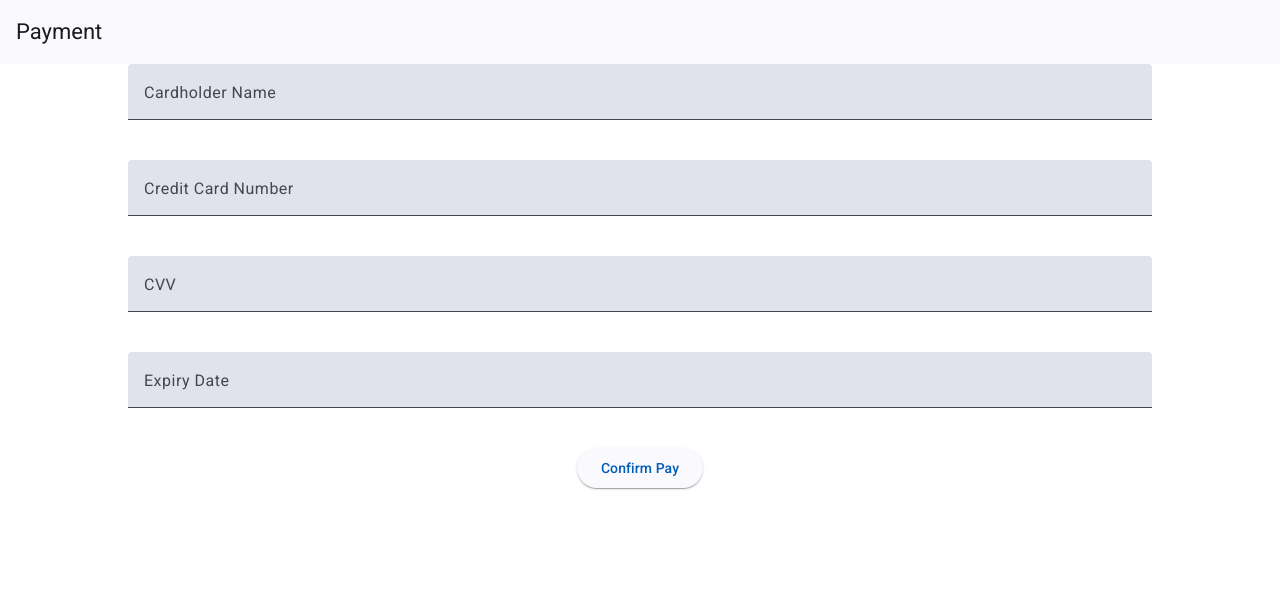
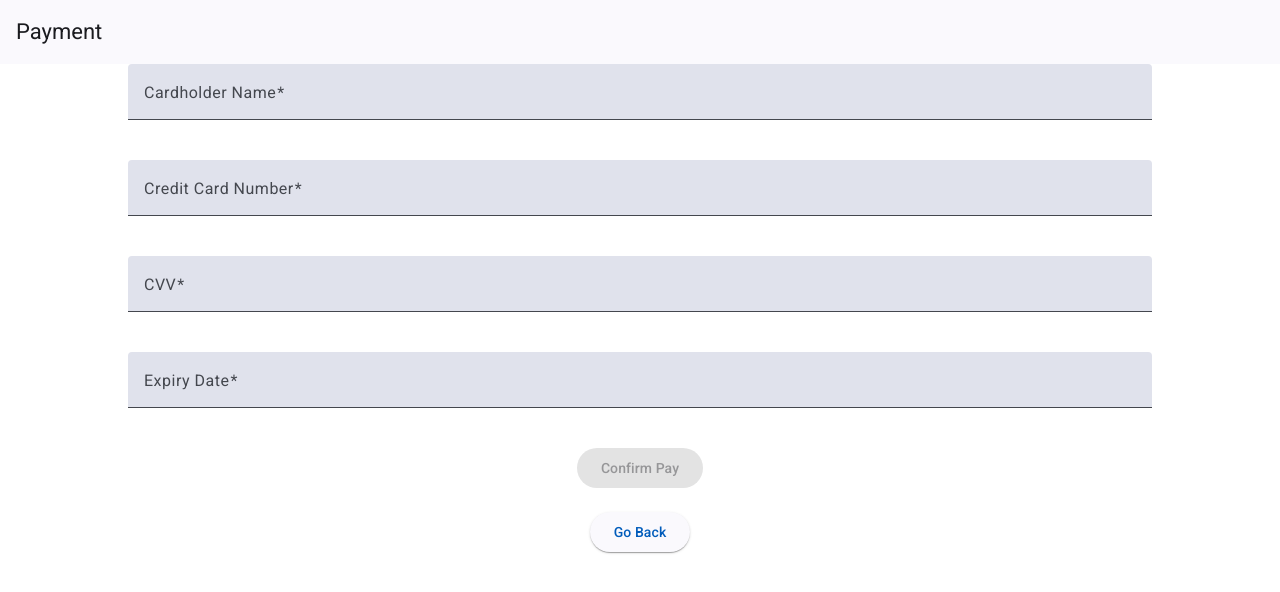
Before and after one commit to Maddddy2582/webtech_2024_phase2, an Angular app in the folder src/hotel-management-app/: page /payment in a window 1280 px wide. Shown: the top 592 px of the page. Built offline with nearby package versions, Linux system fonts and the light colour scheme.

Commit message:
fix: resolved PR comments

```diff
--- a/src/hotel-management-app/src/app/customer/cart/cart.component.html
+++ b/src/hotel-management-app/src/app/customer/cart/cart.component.html
@@ -30,3 +30,4 @@
     <div>Total Amount: {{ totalAmount }}</div>
     <button mat-raised-button color="primary" (click)="goToPayment()">Pay</button>
 </div>
+<button mat-raised-button color="primary" (click)="goback()">Go Back</button>
--- a/src/hotel-management-app/src/app/customer/cart/cart.component.ts
+++ b/src/hotel-management-app/src/app/customer/cart/cart.component.ts
@@ -2,6 +2,7 @@ import { Component, OnInit } from '@angular/core';
 import { CartService } from '../../services/cart.service';
 import { Router } from '@angular/router';
 import { CartItem } from '../../models/cart.model';
+import { Location } from '@angular/common';
 
 @Component({
   selector: 'app-cart',
@@ -12,7 +13,10 @@ export class CartComponent implements OnInit {
   cartItems: CartItem[] = [];
   totalAmount: number = 0;
 
-  constructor(private cartService: CartService, private router : Router) {}
+  constructor(
+    private cartService: CartService,
+    private router : Router,
+    private location: Location) {}
 
   ngOnInit(): void {
     this.loadCart();
@@ -54,4 +58,8 @@ export class CartComponent implements OnInit {
   goToPayment(): void {
     this.router.navigate(['/payment']);
   }
+
+  goback(): void {
+    this.location.back();
+  }
 }
--- a/src/hotel-management-app/src/app/customer/menu/menu.component.ts
+++ b/src/hotel-management-app/src/app/customer/menu/menu.component.ts
@@ -4,6 +4,7 @@ import { HttpClient } from '@angular/common/http';
 import { Restaurant } from '../../models/restaurant.model';
 import { MenuItem } from '../../models/menu.model';
 import { CartService } from '../../services/cart.service';
+import { CartItem } from '../../models/cart.model';
 
 @Component({
   selector: 'app-menu',
@@ -31,7 +32,7 @@ export class MenuComponent implements OnInit {
     });
   }
 
-  addToCart(item: any): void {
+  addToCart(item: CartItem): void {
     this.cartService.addToCart(item);
   }
 
--- a/src/hotel-management-app/src/app/customer/payment/payment.component.html
+++ b/src/hotel-management-app/src/app/customer/payment/payment.component.html
@@ -3,22 +3,31 @@
     <span>Payment</span>
 </mat-toolbar>
 
-<div class="payment-form">
+<form [formGroup]="paymentForm" class="payment-form" (ngSubmit)="confirmPayment()">
     <mat-form-field>
         <mat-label>Cardholder Name</mat-label>
-        <input matInput [(ngModel)]="paymentDetails.cardholderName">
+        <input matInput formControlName="cardholderName">
+        <mat-error *ngIf="paymentForm.get('cardholderName')?.hasError('required')">Cardholder Name is required</mat-error>
     </mat-form-field>
     <mat-form-field>
         <mat-label>Credit Card Number</mat-label>
-        <input matInput [(ngModel)]="paymentDetails.cardNumber" type="text" maxlength="16">
+        <input matInput formControlName="cardNumber" type="text" maxlength="16">
+        <mat-error *ngIf="paymentForm.get('cardNumber')?.hasError('required')">Card Number is required</mat-error>
+        <mat-error *ngIf="paymentForm.get('cardNumber')?.hasError('pattern')">Invalid Card Number</mat-error>
     </mat-form-field>
     <mat-form-field>
         <mat-label>CVV</mat-label>
-        <input matInput [(ngModel)]="paymentDetails.cvv" type="text" maxlength="3">
+        <input matInput formControlName="cvv" type="text" maxlength="3">
+        <mat-error *ngIf="paymentForm.get('cvv')?.hasError('required')">CVV is required</mat-error>
+        <mat-error *ngIf="paymentForm.get('cvv')?.hasError('pattern')">Invalid CVV</mat-error>
     </mat-form-field>
     <mat-form-field>
         <mat-label>Expiry Date</mat-label>
-        <input matInput [(ngModel)]="paymentDetails.expiryDate" type="text" placeholder="MM/YY">
+        <input matInput formControlName="expiryDate" type="text" placeholder="MM/YY">
+        <mat-error *ngIf="paymentForm.get('expiryDate')?.hasError('required')">Expiry Date is required</mat-error>
+        <mat-error *ngIf="paymentForm.get('expiryDate')?.hasError('pattern')">Invalid Expiry Date</mat-error>
     </mat-form-field>
-    <button mat-raised-button color="primary" (click)="confirmPayment()">Confirm Pay</button>
-</div>
+    <button mat-raised-button color="primary" type="submit" [disabled]="paymentForm.invalid">Confirm Pay</button>
+    <br>
+    <button mat-raised-button color="primary" (click)="goBack()">Go Back</button>
+</form>
--- a/src/hotel-management-app/src/app/customer/payment/payment.component.ts
+++ b/src/hotel-management-app/src/app/customer/payment/payment.component.ts
@@ -1,7 +1,8 @@
 import { Component } from '@angular/core';
 import { Router } from '@angular/router';
-import { CustomerService } from '../../services/customer.service';
 import { CartService } from '../../services/cart.service';
+import { FormBuilder, FormGroup, Validators } from '@angular/forms';
+import { Location } from '@angular/common';
 
 @Component({
   selector: 'app-payment',
@@ -9,19 +10,30 @@ import { CartService } from '../../services/cart.service';
   styleUrls: ['./payment.component.css']
 })
 export class PaymentComponent {
-  paymentDetails = {
-    cardholderName: '',
-    cardNumber: '',
-    cvv: '',
-    expiryDate: ''
-  };
-
-  constructor(private router: Router, private customerService: CustomerService , private cartService: CartService) {}
+  paymentForm: FormGroup;
+   constructor(
+    private router: Router,
+    private cartService: CartService,
+    private location: Location,
+    private paymentFormBuild: FormBuilder) {
+      this.paymentForm = this.paymentFormBuild.group({
+        cardholderName: ['', Validators.required],
+        cardNumber: ['', [Validators.required, Validators.pattern(/^\d{16}$/)]],
+        cvv: ['', [Validators.required, Validators.pattern(/^\d{3}$/)]],
+        expiryDate: ['', [Validators.required, Validators.pattern(/^(0[1-9]|1[0-2])\/?([0-9]{2})$/)]]
+      });
+    }
 
   confirmPayment(): void {
-    const userCart = this.cartService.getUserCartKey()
-    localStorage.setItem(userCart, JSON.stringify([]));
-    alert("Payment Successful 🎉")
-    this.router.navigate(['/dashboard']);
+    if (this.paymentForm.valid) {
+      const userCart = this.cartService.getUserCartKey()
+      localStorage.setItem(userCart, JSON.stringify([]));
+      alert("Payment Successful 🎉")
+      this.router.navigate(['/dashboard']);
+    }
+  }
+
+  goBack(){
+    this.location.back();
   }
 }
--- a/src/hotel-management-app/src/app/models/menu.model.ts
+++ b/src/hotel-management-app/src/app/models/menu.model.ts
@@ -4,4 +4,5 @@ export interface MenuItem {
     description: string;
     price: number;
     imagePath: string;
+    quantity: number;
   }
--- a/src/hotel-management-app/src/app/services/cart.service.ts
+++ b/src/hotel-management-app/src/app/services/cart.service.ts
@@ -5,8 +5,8 @@ import { CartItem } from '../models/cart.model';
   providedIn: 'root'
 })
 export class CartService {
-  private cartKey = 'cart';
-  private userKey = 'currentCustomer';
+  private cartKey:string = 'cart';
+  private userKey:string = 'currentCustomer';
   private cart: CartItem[] = [];
 
   constructor() {
```
Also changed, not shown: src/hotel-management-app/src/app/models/restaurant.model.ts (line endings or trailing spaces).
